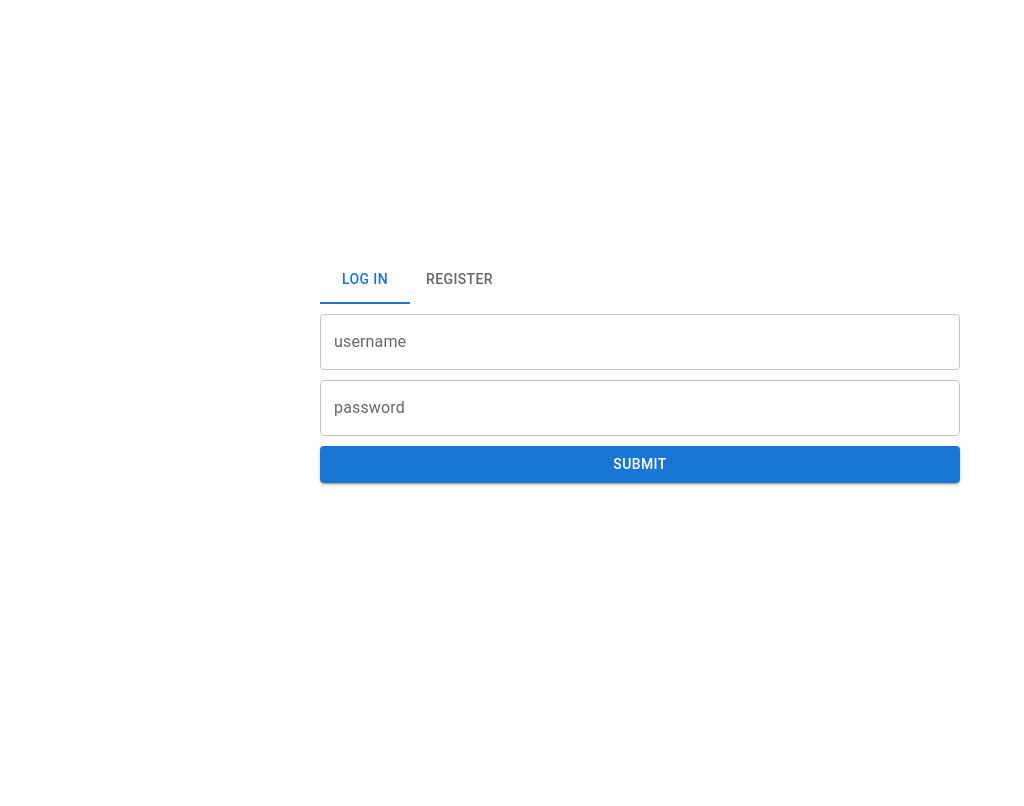
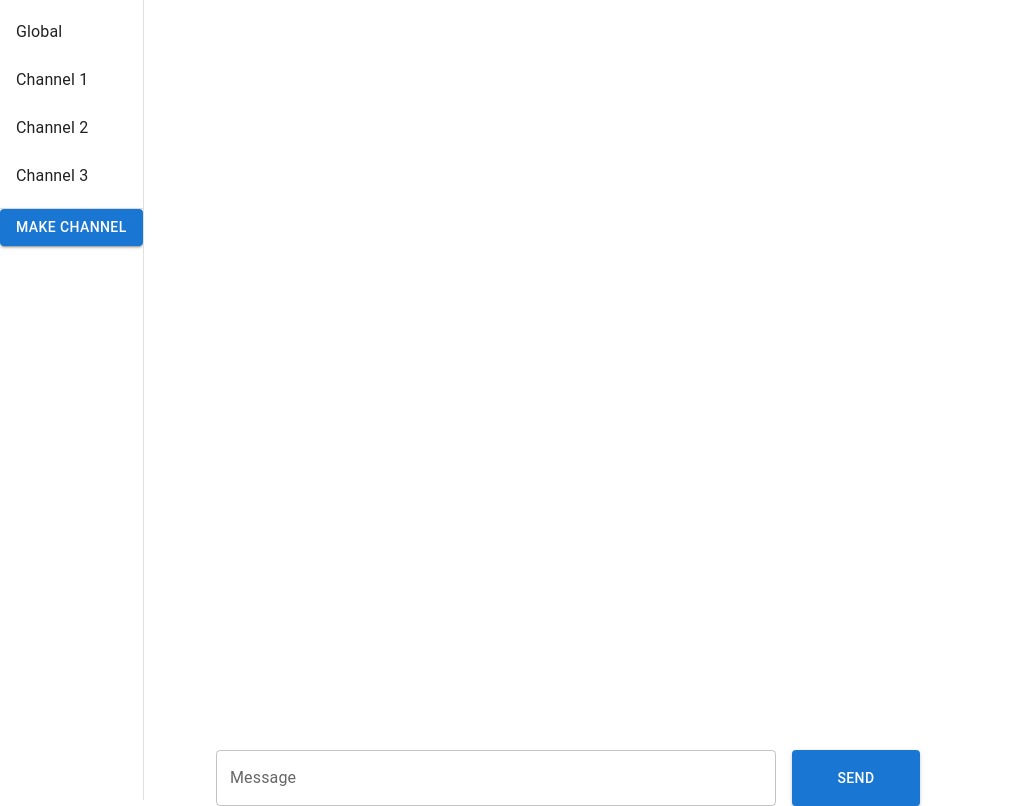
Before and after one commit to Apprenticeship-Projects/deployment-module-project-frontend, a React (Create React App) app: page /channels in a window 1280 px wide. Shown: the whole page, without its empty margins (0-1024 px from the left). Built offline with nearby package versions, Linux system fonts and the light colour scheme; no server answers.

Commit message:
Using an outlet in browser router

```diff
--- a/src/App.tsx
+++ b/src/App.tsx
@@ -3,6 +3,7 @@ import './App.css';
 import {
   createBrowserRouter,
   createRoutesFromElements,
+  Outlet,
   Route,
   RouterProvider,
 } from "react-router-dom";
@@ -13,7 +14,8 @@ function App() {
 
   const router = createBrowserRouter(
     createRoutesFromElements(
-      <Route path="/" element={<Index />}>
+      <Route path="/" element={<Outlet />}>
+        <Route index element={<Index />} />
         <Route path="/channels" element={<Channels />} />
       </Route>
     )
```
